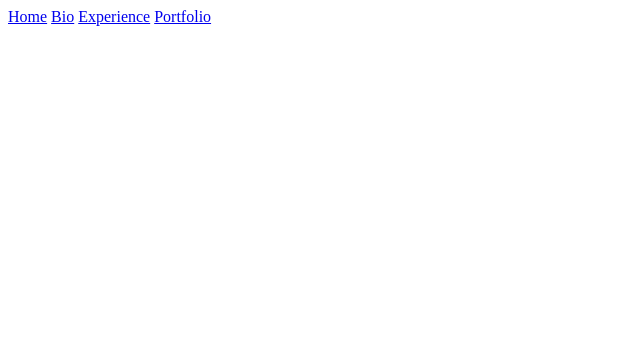
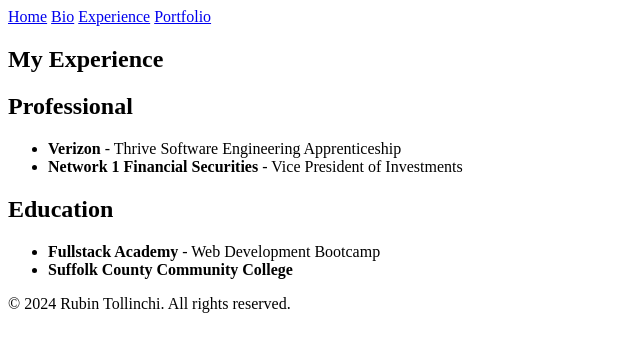
Before and after one commit to Rtollinchi/Personal-Webpage-Multiverse, a plain HTML site: page experience.html in a window 1280 px wide. Shown: the whole page, without its empty margins (0-640 px from the left). Drawn offline with Linux system fonts and the light colour scheme.

Commit message:
added navigation, main and footer to all HTML files

```diff
--- a/experience.html
+++ b/experience.html
@@ -15,5 +15,29 @@
         <a href="portfolio.html">Portfolio</a>
       </nav>
     </header>
+    <main>
+      <section class="experience">
+        <h1>My Experience</h1>
+        <h2>Professional</h2>
+        <ul>
+          <li>
+            <strong>Verizon</strong> - Thrive Software Engineering
+            Apprenticeship
+          </li>
+          <li>
+            <strong>Network 1 Financial Securities</strong> - Vice President of
+            Investments
+          </li>
+        </ul>
+        <h2>Education</h2>
+        <ul>
+          <li><strong>Fullstack Academy</strong> - Web Development Bootcamp</li>
+          <li><strong>Suffolk County Community College</strong></li>
+        </ul>
+      </section>
+    </main>
+    </footer>
+      <p>&copy; 2024 Rubin Tollinchi. All rights reserved.</p>
+    </footer>
   </body>
 </html>
```
Also changed, not shown: bio.html (+21 -0 lines), index.html (+18 -2 lines).
